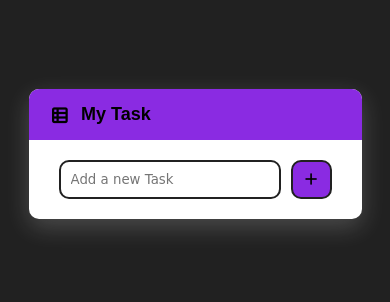
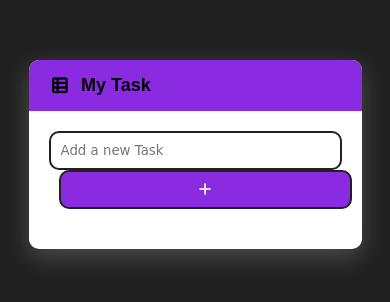
Before and after one commit to nallabellisriparthuu/TODO-application, a plain HTML site: page index.html in a window 390 px wide. Shown: the part 268-570 px from the top of the page. Drawn offline with Linux system fonts and the light colour scheme; a web font is replaced by a local one.

Commit message:
some modification done

```diff
--- a/style.css
+++ b/style.css
@@ -1,4 +1,3 @@
-
 * {
   margin: 0;
   padding: 0;
@@ -44,14 +43,10 @@ body {
 }
 
 #todo-input-container {
-  margin-top: 20px;
-  margin-bottom: 20px;
+  margin: 20px;
   display: flex;
   flex-direction: row;
-  justify-content: space-between;
-  padding-left: 30px;
-  padding-right: 30px;
-  width: 100%;
+  width: width: calc(100% - 40px);;
 }
 
 #todo-input {
@@ -63,10 +58,6 @@ body {
   font-family: cursive;
 }
 
-/* #todo-input:active{
-    box-shadow: 0 4px 10px rgba(137, 43, 226, 0.4);
-} */
-
 #add-btn {
   outline: none;
   border: 2px solid #212121;
@@ -74,6 +65,9 @@ body {
   padding: 10px;
   margin-left: 10px;
   background: blueviolet;
+  color: #fff;
+  cursor: pointer;
+  transition: 0.3s;
 }
 
 #add-btn:hover {
@@ -84,6 +78,7 @@ body {
   list-style: none;
   max-height: 300px;
   overflow-y: auto;
+  padding: 0 20px 20px 20px;
 }
 span{
     font-family: cursive;
@@ -93,26 +88,37 @@ li {
   background: #9b99997b;
   padding: 10px;
   margin-bottom: 10px;
-  margin-left: 30px;
-  margin-right: 30px;
   border-radius: 10px;
   display: flex;
   justify-content: space-between;
   align-items: center;
   transition: 0.3s;
+  word-break: break-word;
 }
 
 li.completed {
   text-decoration: line-through;
   opacity: 0.7;
-  font-family: cursive;
 }
 
 #delete {
   outline: none;
   border: 2px solid #212121;
   border-radius: 5px;
-  padding: 5px;
+  padding: 5px 8px;
   margin-left: 10px;
   background: rgb(211, 33, 36);
+  color: #fff;
+  cursor: pointer;
 }
+
+@media (max-width: 480px) {
+  #todo-input-container {
+    flex-direction: column;
+    align-items: stretch;
+  }
+
+  #add-btn {
+    width: 100%;
+  }
+}
```
